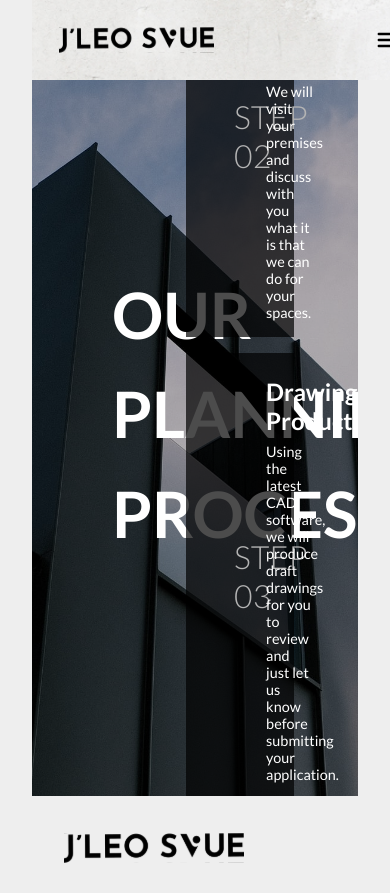
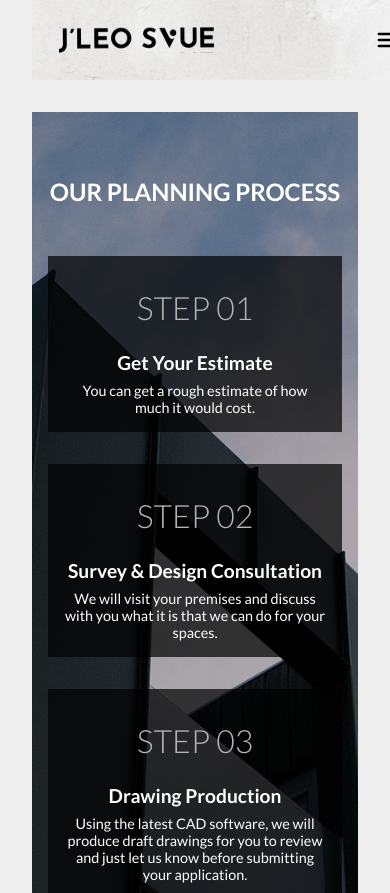
Before and after one commit to azula9713/jleo_svue-frontend, a Next.js app: page /interior/how-it-works in a window 390 px wide. Shown: the top 893 px of the page. Built offline with nearby package versions, Linux system fonts and the light colour scheme.

Commit message:
How it works mobile responsiveness

```diff
--- a/components/HowItWorks/Step.js
+++ b/components/HowItWorks/Step.js
@@ -22,6 +22,11 @@ const StepContainer = styled.div`
   align-items: center;
   justify-content: flex-start;
   margin: 1rem;
+
+  @media (max-width: ${({ theme }) => theme.breakpoints.lg}) {
+    flex-direction: column;
+    margin: 1rem 0.5rem;
+  }
 `
 
 const CounterSection = styled.div`
@@ -31,19 +36,40 @@ const CounterSection = styled.div`
   font-weight: 300;
   padding: 2rem;
   width: 35%;
+
+  @media (max-width: ${({ theme }) => theme.breakpoints.lg}) {
+    width: 100%;
+    padding: 1rem;
+    display: flex;
+    align-items: center;
+    justify-content: center;
+  }
 `
 
 const DetailSection = styled.div`
   color: ${({ theme }) => theme.white};
   width: 65%;
+
+  @media (max-width: ${({ theme }) => theme.breakpoints.lg}) {
+    width: 100%;
+  }
 `
 
 const StepTitle = styled.h5`
   margin: 0.5rem 0;
   font-size: 1.5rem;
+
+  @media (max-width: ${({ theme }) => theme.breakpoints.lg}) {
+    text-align: center;
+    font-size: 1.2rem;
+  }
 `
 
 const StepContext = styled.p`
   margin: 0;
   font-size: 0.9rem;
+
+  @media (max-width: ${({ theme }) => theme.breakpoints.lg}) {
+    text-align: center;
+  }
 `
--- a/pages/interior/how-it-works.js
+++ b/pages/interior/how-it-works.js
@@ -91,11 +91,26 @@ const Background = styled.div`
     height: 100%;
     background-color: rgba(0, 0, 0, 0.3);
   }
+
+  @media (max-width: ${({ theme }) => theme.breakpoints.lg}) {
+    flex-direction: column;
+    padding: 3rem 0;
+    margin-top: 5rem;
+    height: auto;
+  }
 `
 
 const TextField = styled.div`
   width: 35%;
   z-index: 1;
+
+  @media (max-width: ${({ theme }) => theme.breakpoints.lg}) {
+    width: 100%;
+    padding: 1rem;
+    display: flex;
+    align-items: center;
+    justify-content: center;
+  }
 `
 
 const TextFieldLabel = styled.label`
@@ -105,9 +120,24 @@ const TextFieldLabel = styled.label`
   font-size: 4rem;
   font-weight: 700;
   line-height: 6.2rem;
+
+  @media (max-width: ${({ theme }) => theme.breakpoints.lg}) {
+    font-size: 1.5rem;
+    line-height: 2rem;
+    text-align: center;
+  }
 `
 
 const Steps = styled.div`
   width: 65%;
   z-index: 1;
+
+  @media (max-width: ${({ theme }) => theme.breakpoints.lg}) {
+    width: 100%;
+    padding: 1rem;
+    display: flex;
+    flex-direction: column;
+    align-items: center;
+    justify-content: center;
+  }
 `
```
